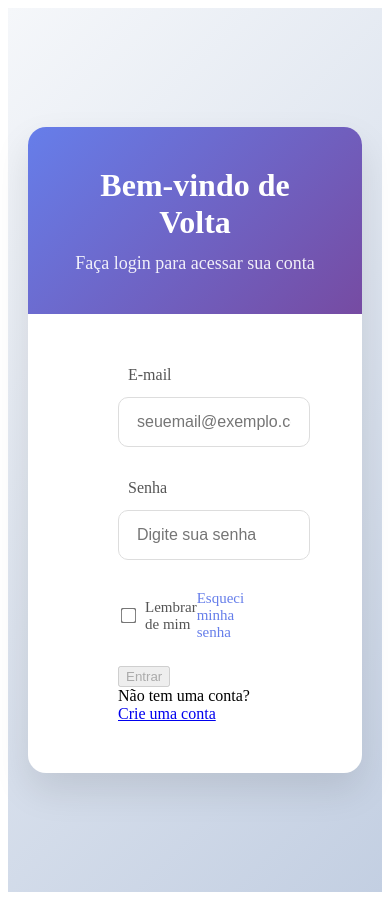
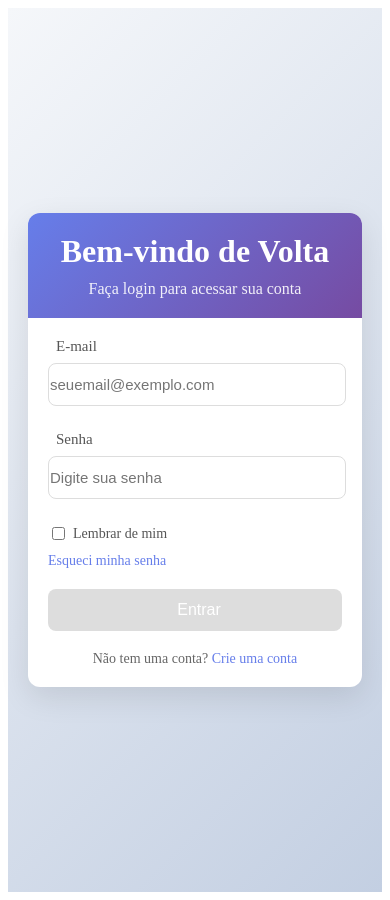
Before and after one commit to Deloitte-Desafio/codeFrondEnd, an Angular app: page /login in a window 390 px wide. Built offline with nearby package versions, Linux system fonts and the light colour scheme.

Commit message:
AjeitandoCssValidacao@Email

```diff
--- a/src/app/modules/auth/components/login/login.component.css
+++ b/src/app/modules/auth/components/login/login.component.css
@@ -1,3 +1,4 @@
+
 .login-wrapper {
   display: flex;
   justify-content: center;
@@ -11,10 +12,11 @@
   width: 100%;
   max-width: 700px;
   background: white;
-  border-radius: 18px;
-  box-shadow: 0 17px 37px rgba(0, 0, 0, 0.1);
+  border-radius: 12px;
+  box-shadow: 0 10px 30px rgba(0, 0, 0, 0.1);
   overflow: hidden;
 }
+
 
 .login-header {
   padding: 40px;
@@ -30,46 +32,46 @@
 }
 
 .login-header p {
-  margin: 12px 0 0;
+  margin: 10px 0 0;
   opacity: 0.9;
-  font-size: 18px;
+  font-size: 16px;
 }
 
+
 .login-form {
-  padding: 50px 90px;
+  padding: 30px;
 }
 
 .form-group {
-  margin-bottom: 30px;
+  margin-bottom: 25px;
 }
 
 .form-label {
   display: block;
-  margin-bottom: 12px;
+  margin-bottom: 8px;
   font-weight: 500;
   color: #555;
-  font-size: 16px;
+  font-size: 15px;
 }
 
 .form-label i {
-  margin-right: 10px;
+  margin-right: 8px;
   width: 20px;
   color: #667eea;
-  font-size: 18px;
 }
 
 .form-input {
   width: 100%;
-  padding: 15px 18px;
+  padding: 12px 1px;
   border: 1px solid #ddd;
-  border-radius: 10px;
-  font-size: 16px;
+  border-radius: 8px;
+  font-size: 15px;
   transition: all 0.3s ease;
 }
 
 .form-input:focus {
   border-color: #667eea;
-  box-shadow: 0 0 0 4px rgba(102, 126, 234, 0.1);
+  box-shadow: 0 0 0 3px rgba(102, 126, 234, 0.1);
   outline: none;
 }
 
@@ -78,28 +80,29 @@
 }
 
 .input-error:focus {
-  box-shadow: 0 0 0 4px rgba(255, 56, 96, 0.1) !important;
+  box-shadow: 0 0 0 3px rgba(255, 56, 96, 0.1) !important;
 }
 
 .error-message {
-  margin-top: 8px;
+  margin-top: 6px;
   color: #ff3860;
-  font-size: 14px;
+  font-size: 13px;
   display: flex;
   align-items: center;
 }
 
 .error-message i {
-  margin-right: 6px;
-  font-size: 14px;
+  margin-right: 5px;
+  font-size: 12px;
 }
 
 .login-options {
   display: flex;
   justify-content: space-between;
   align-items: center;
-  margin-bottom: 25px;
-  font-size: 15px;
+  margin-bottom: 20px;
+  font-size: 14px;
+}
 
 .remember-me {
   display: flex;
@@ -109,8 +112,7 @@
 }
 
 .remember-me input {
-  margin-right: 10px;
-  transform: scale(1.2);
+  margin-right: 8px;
 }
 
 .forgot-password {
@@ -124,18 +126,17 @@
   text-decoration: underline;
 }
 
+
 .alert-message {
-  padding: 15px 18px;
-  border-radius: 10px;
-  margin-bottom: 25px;
+  padding: 12px 15px;
+  border-radius: 8px;
+  margin-bottom: 20px;
   display: flex;
   align-items: center;
-  font-size: 15px;
 }
 
 .alert-message i {
-  margin-right: 12px;
-  font-size: 18px;
+  margin-right: 10px;
 }
 
 .error {
@@ -144,27 +145,28 @@
   border: 1px solid #ffd1d1;
 }
 
+
 .submit-button {
   width: 100%;
-  padding: 16px;
+  padding: 14px;
   background: linear-gradient(135deg, #667eea 0%, #764ba2 100%);
   color: white;
   border: none;
-  border-radius: 10px;
-  font-size: 18px;
+  border-radius: 8px;
+  font-size: 16px;
   font-weight: 500;
   cursor: pointer;
   transition: all 0.3s ease;
   display: flex;
   justify-content: center;
   align-items: center;
-  gap: 10px;
+  gap: 8px;
 }
 
 .submit-button:hover:not(:disabled) {
   opacity: 0.9;
-  transform: translateY(-3px);
-  box-shadow: 0 6px 15px rgba(102, 126, 234, 0.3);
+  transform: translateY(-2px);
+  box-shadow: 0 4px 12px rgba(102, 126, 234, 0.2);
 }
 
 .submit-button:disabled {
@@ -176,9 +178,9 @@
 
 .register-link {
   text-align: center;
-  margin-top: 25px;
+  margin-top: 20px;
   color: #666;
-  font-size: 16px;
+  font-size: 14px;
 }
 
 .register-link a {
@@ -192,39 +194,23 @@
   text-decoration: underline;
 }
 
-@media (max-width: 768px) {
+
+@media (max-width: 600px) {
   .login-header {
-    padding: 30px;
+    padding: 20px;
   }
 
   .login-form {
-    padding: 40px;
+    padding: 20px;
   }
 
-  .login-header h2 {
-    font-size: 28px;
-  }
-
-  .login-header p {
-    font-size: 16px;
-  }
-}
-
-@media (max-width: 480px) {
-  .login-header {
-    padding: 25px;
-  }
-
-  .login-form {
-    padding: 30px;
-  }
-
-  .form-input {
-    padding: 14px 16px;
+  .login-options {
+    flex-direction: column;
+    align-items: flex-start;
+    gap: 10px;
   }
 
   .submit-button {
-    padding: 15px;
-    font-size: 16px;
+    padding: 12px;
   }
-}}
+}
```
